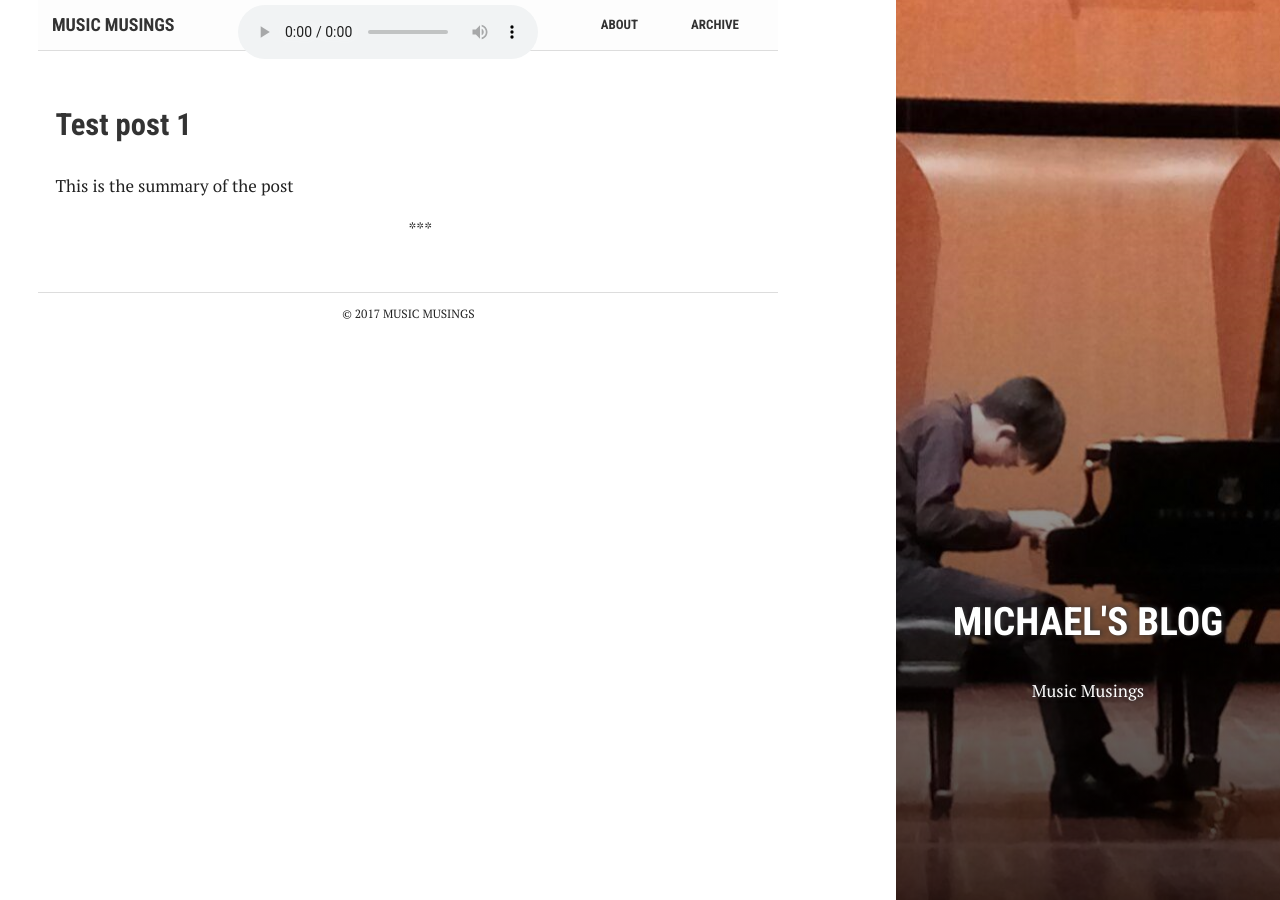
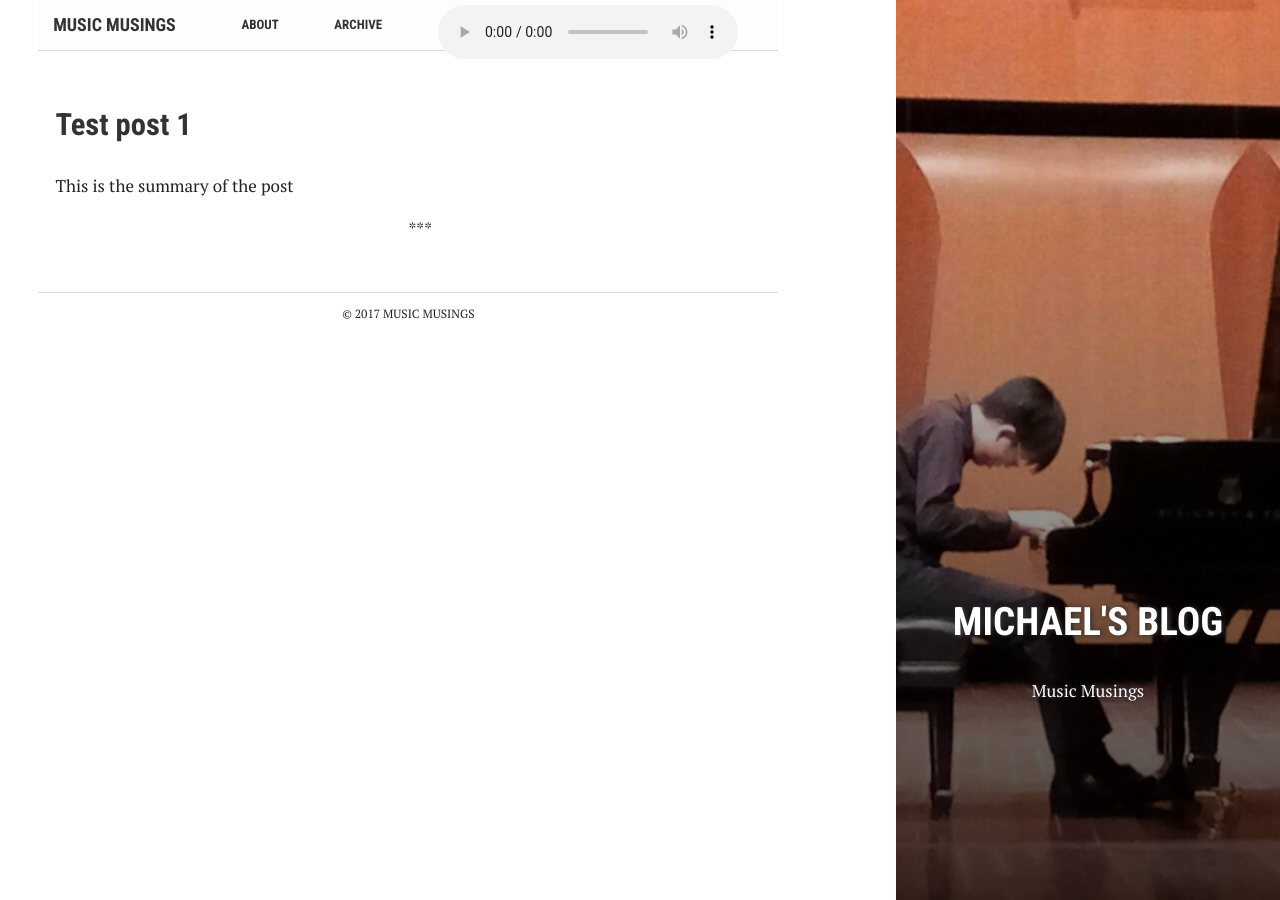
Before and after one commit to moke8198/moke8198.github.io, a Jekyll site: the page built from index.html, in a window 1280 px wide. Built offline with Jekyll 4.4.1, drawn with Linux system fonts in a browser that asks for light colours.

Commit message:
Update header.html

```diff
--- a/_includes/header.html
+++ b/_includes/header.html
@@ -12,7 +12,7 @@
       {% endif %}
     {% endfor %}
 
-    <a class="blog-logo audio-player">
+    <a class="audio-player">
       <audio controls title="{{site.audio_title}}">
         <source src="{{site.audio_file}}">
       </audio>
```
